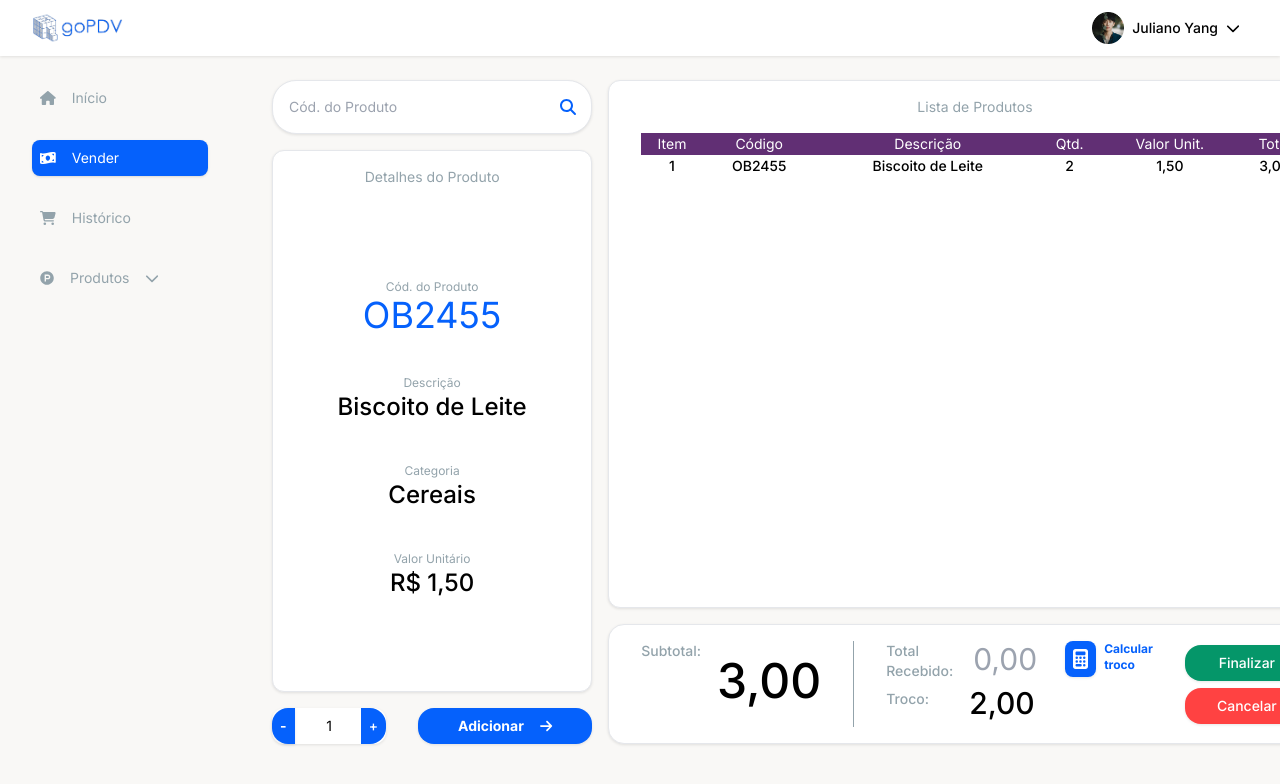
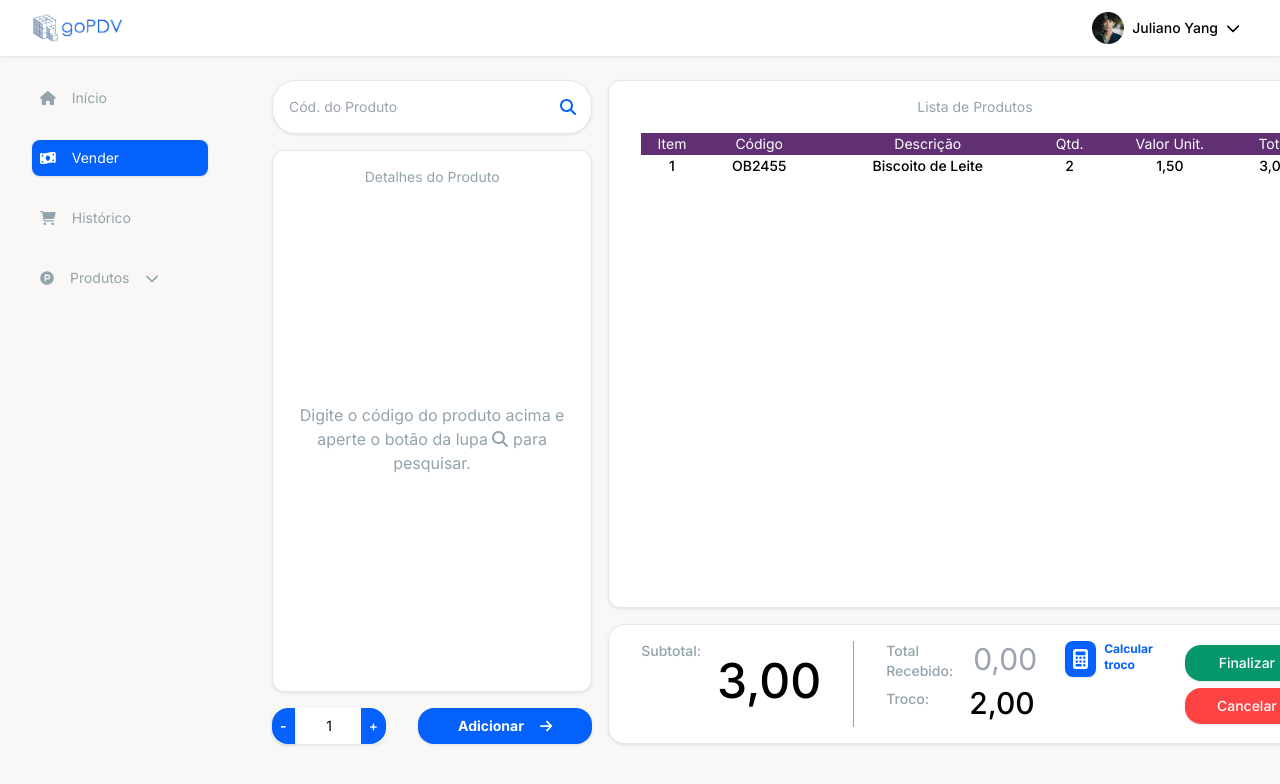
Before and after one commit to AlissonSilva07/frontend-sistema-pdv, an Angular app: page /vender in a window 1280 px wide. Shown: the top 784 px of the page. Built offline with nearby package versions, Linux system fonts and the light colour scheme; no server answers.

Commit message:
Ajustes e mudanças no componente de buscar produto na tela de venda

```diff
--- a/src/app/pages/tela-produtos/listar-produtos/listar-produtos.component.html
+++ b/src/app/pages/tela-produtos/listar-produtos/listar-produtos.component.html
@@ -9,7 +9,7 @@
             <fa-icon [icon]="faCircleExclamation" class="text-vermelho"></fa-icon>
             <p class="text-xs text-vermelho font-medium">O produto pesquisado não consta na base de dados.</p>
         </button>
-        <app-input [listaProdutos]="produtos" (produtoFiltrado)="produtoFiltradoReceiver($event)" (filterSuccess)="exibirReload($event)" (filterFailure)="exibirFalha($event)" texto="Cód. do Produto"></app-input>
+        <app-input (produtoFiltrado)="produtoFiltradoReceiver($event)" (filterSuccess)="exibirReload($event)" (filterFailure)="exibirFalha($event)" texto="Cód. do Produto"></app-input>
     </div>
     <div class="w-full h-full flex flex-col items-center p-4 gap-4 bg-white rounded-xl shadow-padrao border relative">
         <ng-template #elseBlock>
--- a/src/app/pages/tela-venda/tela-venda.component.html
+++ b/src/app/pages/tela-venda/tela-venda.component.html
@@ -1,10 +1,10 @@
 <main class="w-screen h-screen pt-20 pb-14 pl-[272px] pr-8 bg-cinza-100 flex flex-col gap-4 z-10">
     <div class="w-full h-full flex gap-4">
         <div class="h-full w-5/12 flex flex-col gap-4">
-            <app-input [listaProdutos]="produtos" (produtoFiltrado)="produtoFiltradoReceiver($event)" (filterSuccess)="exibirReload($event)" (filterFailure)="exibirFalha($event)" texto="Cód. do Produto"></app-input>
-            <app-detalhes-do-produto class="flex-1"></app-detalhes-do-produto>
+            <app-input (produtoFiltrado)="produtoFiltradoReceiver($event)" texto="Cód. do Produto"></app-input>
+            <app-detalhes-do-produto [produtoDetalhe]="produtoPesquisa" [erro]="erro" [msg]="msgErro" class="flex-1"></app-detalhes-do-produto>
             <div class="w-full flex items-center justify-between gap-8">
-                <app-input-quantidade [produtoFiltrado]="produtoFilter"></app-input-quantidade>
+                <app-input-quantidade></app-input-quantidade>
                 <app-button-icon textoExibicao="Adicionar" cor="azul" class="flex-1"></app-button-icon>
             </div>
         </div>
--- a/src/app/pages/tela-venda/tela-venda.component.ts
+++ b/src/app/pages/tela-venda/tela-venda.component.ts
@@ -8,46 +8,31 @@ import { ProdutoService } from 'src/app/services/produto.service';
   styleUrls: []
 })
 export class TelaVendaComponent {
-  produtos: Produto[] = [];
-  produtoFilter!: Produto;
+
+  produtoPesquisa!: Produto;
+  erro: boolean = false;
+  msgErro!: string;
 
   constructor(private produtoService: ProdutoService) {}
 
-  ngOnInit(): void {
-    this.listarProdutos();
+  ngOnInit(): void {}
+
+  //Buscar produto por ID
+  buscarProdutoPorID(idFiltrar: number) {
+    return this.produtoService.produtoPorID(idFiltrar)
+      .subscribe({
+        next: res => {
+          console.log(res);
+          this.produtoPesquisa = res;
+        },
+        error: err => {
+          console.log(err);
+        }
+      })
   }
 
-  listarProdutos(): void {
-    this.produtoService.todosProdutos()
-    .subscribe({
-      next: data => {
-        this.produtos = data;
-      },
-      error: e => console.log(e)
-    });
-  }
-
-  //Filtrar Produtos
   produtoFiltradoReceiver(produtoFiltrado: any): void {
-    console.log(produtoFiltrado)
-  }
-
-  exibeReload: boolean = false;
-  exibirReload(reload: boolean): void {
-    this.exibeReload = reload;
-  }
-
-  exibeFalha: boolean = false;
-  exibirFalha(falha: boolean): void {
-    this.exibeFalha = falha;
-    setTimeout(() => {
-      this.exibeFalha = false;
-    }, 2000);
-  }
-
-  recarregarLista(): void {
-    this.listarProdutos();
-    this.exibeReload = false;
+    this.buscarProdutoPorID(produtoFiltrado);
   }
 
 }
--- a/src/app/services/produto.service.ts
+++ b/src/app/services/produto.service.ts
@@ -1,8 +1,8 @@
 import { Injectable } from '@angular/core';
-import { HttpClient } from '@angular/common/http';
+import { HttpClient, HttpErrorResponse } from '@angular/common/http';
 
 import { environment } from 'src/environments/environment';
-import { Observable } from 'rxjs';
+import { Observable, catchError, throwError } from 'rxjs';
 import { Produto } from '../models/Produto.model';
 
 @Injectable({
--- a/src/app/shared/detalhes-do-produto/detalhes-do-produto.component.html
+++ b/src/app/shared/detalhes-do-produto/detalhes-do-produto.component.html
@@ -2,22 +2,28 @@
     <div>
         <p class="text-sm text-cinza-400">Detalhes do Produto</p>
     </div>
-    <div class="flex flex-col items-center short:gap-8 gap-10 my-auto">
+    <div *ngIf="produtoDetalhe; else default" class="flex flex-col items-center short:gap-8 gap-10 my-auto">
         <div class="flex flex-col items-center">
             <p class="text-xs text-cinza-400">Cód. do Produto</p>
-            <p class="text-4xl short:text-3xl text-azul">OB2455</p>
+            <p class="text-4xl short:text-3xl text-azul">{{ produtoDetalhe.idProduto }}</p>
         </div>
         <div class="flex flex-col items-center">
-            <p class="text-xs text-cinza-400">Descrição</p>
-            <p class="text-cinza-600 text-2xl short:text-xl font-medium">Biscoito de Leite</p>
+            <p class="text-xs text-cinza-400">Título</p>
+            <p class="text-cinza-600 text-2xl short:text-xl font-medium">{{ produtoDetalhe.nomeProduto }}</p>
         </div>
         <div class="flex flex-col items-center">
             <p class="text-xs text-cinza-400">Categoria</p>
-            <p class="text-cinza-600 text-2xl short:text-xl font-medium">Cereais</p>
+            <p class="text-cinza-600 text-2xl short:text-xl font-medium">{{ produtoDetalhe.categoria }}</p>
         </div>
         <div class="flex flex-col items-center">
             <p class="text-xs text-cinza-400">Valor Unitário</p>
-            <p class="text-cinza-600 text-2xl short:text-xl font-medium">R$ 1,50</p>
+            <p class="text-cinza-600 text-2xl short:text-xl font-medium">{{ produtoDetalhe.valUnitario}}</p>
         </div>
     </div>
+    <ng-template #err>
+        <p class="my-auto text-center text-vermelho">{{ msg }}</p>
+    </ng-template>
+    <ng-template #default>
+        <p class="my-auto text-center text-cinza-400">Digite o código do produto acima e aperte o botão da lupa <fa-icon [icon]="faMagnifyingGlass"></fa-icon> para pesquisar.</p>
+    </ng-template>
 </div>
--- a/src/app/shared/detalhes-do-produto/detalhes-do-produto.component.ts
+++ b/src/app/shared/detalhes-do-produto/detalhes-do-produto.component.ts
@@ -1,4 +1,7 @@
-import { Component } from '@angular/core';
+import { Component, Input } from '@angular/core';
+import { Produto } from 'src/app/models/Produto.model';
+import { faMagnifyingGlass } from '@fortawesome/free-solid-svg-icons';
+
 
 @Component({
   selector: 'app-detalhes-do-produto',
@@ -6,5 +9,9 @@ import { Component } from '@angular/core';
   styleUrls: []
 })
 export class DetalhesDoProdutoComponent {
+  faMagnifyingGlass = faMagnifyingGlass;
 
+  @Input() produtoDetalhe!: Produto;
+  @Input() erro!: boolean;
+  @Input() msg!: string;
 }
--- a/src/app/shared/input-quantidade/input-quantidade.component.ts
+++ b/src/app/shared/input-quantidade/input-quantidade.component.ts
@@ -7,9 +7,6 @@ import { Produto } from 'src/app/models/Produto.model';
   styleUrls: []
 })
 export class InputQuantidadeComponent {
-
-  @Input() produtoFiltrado!: Produto;
-
 
   //Input de quantidade
   quantidade: number = 1;
--- a/src/app/shared/input/input.component.ts
+++ b/src/app/shared/input/input.component.ts
@@ -11,7 +11,6 @@ export class InputComponent {
   faMagnifyingGlass = faMagnifyingGlass;
 
   @Input() texto = "";
-  @Input() listaProdutos: Produto[] = [];
   @Output() produtoFiltrado = new EventEmitter();
   @Output() filterSuccess = new EventEmitter();
   @Output() filterFailure = new EventEmitter();
@@ -21,10 +20,8 @@ export class InputComponent {
 
   //Filtragem de produtos
   filtrarProdutos(idFiltrar: any): void {
-    let produtoSaída = this.listaProdutos.find(p => p.idProduto == idFiltrar);
-
-    if (produtoSaída) {
-      this.produtoFiltrado.emit(produtoSaída.idProduto);
+    if (idFiltrar) {
+      this.produtoFiltrado.emit(idFiltrar);
       this.sucessoFiltro();
     } else {
       this.erroFiltro();
```
